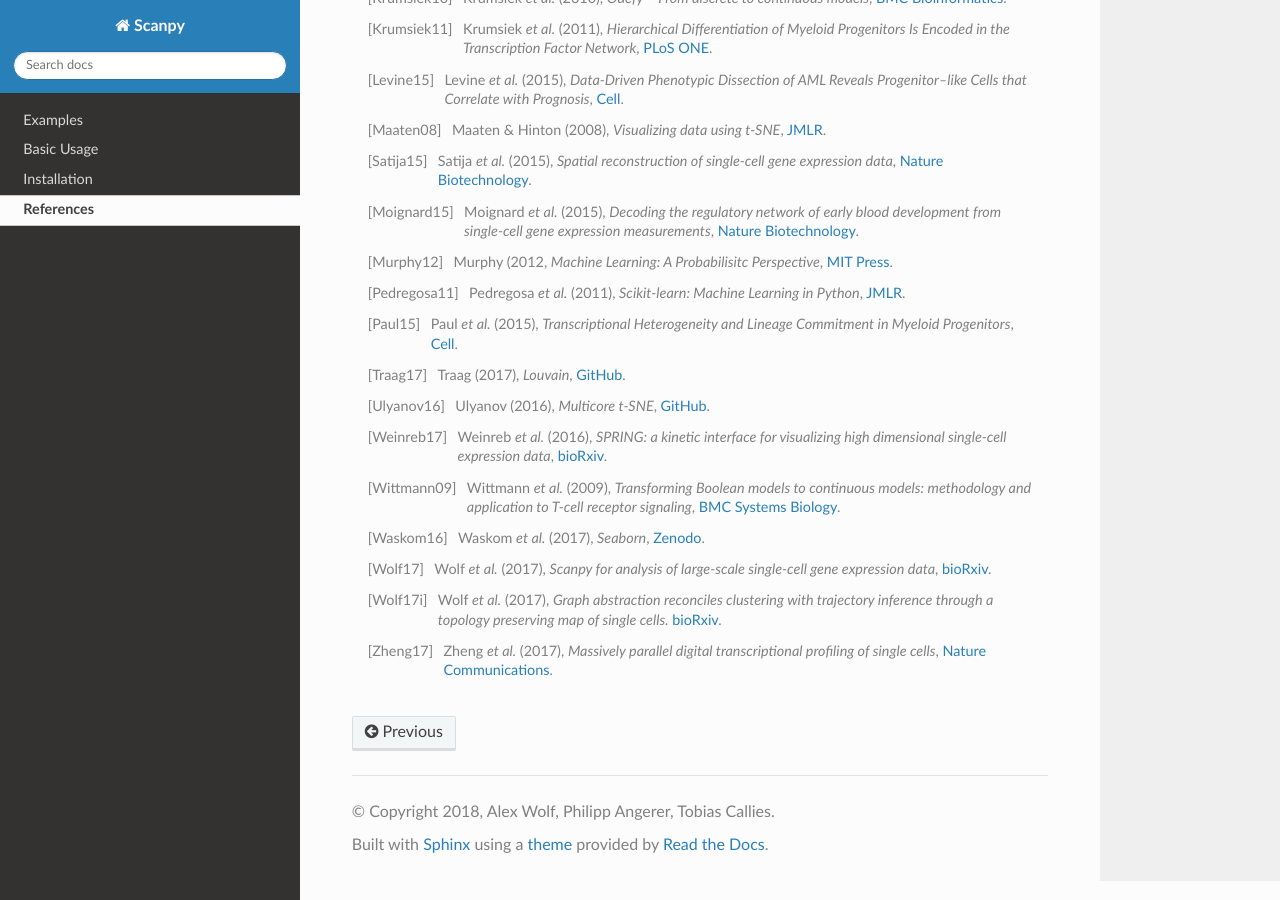
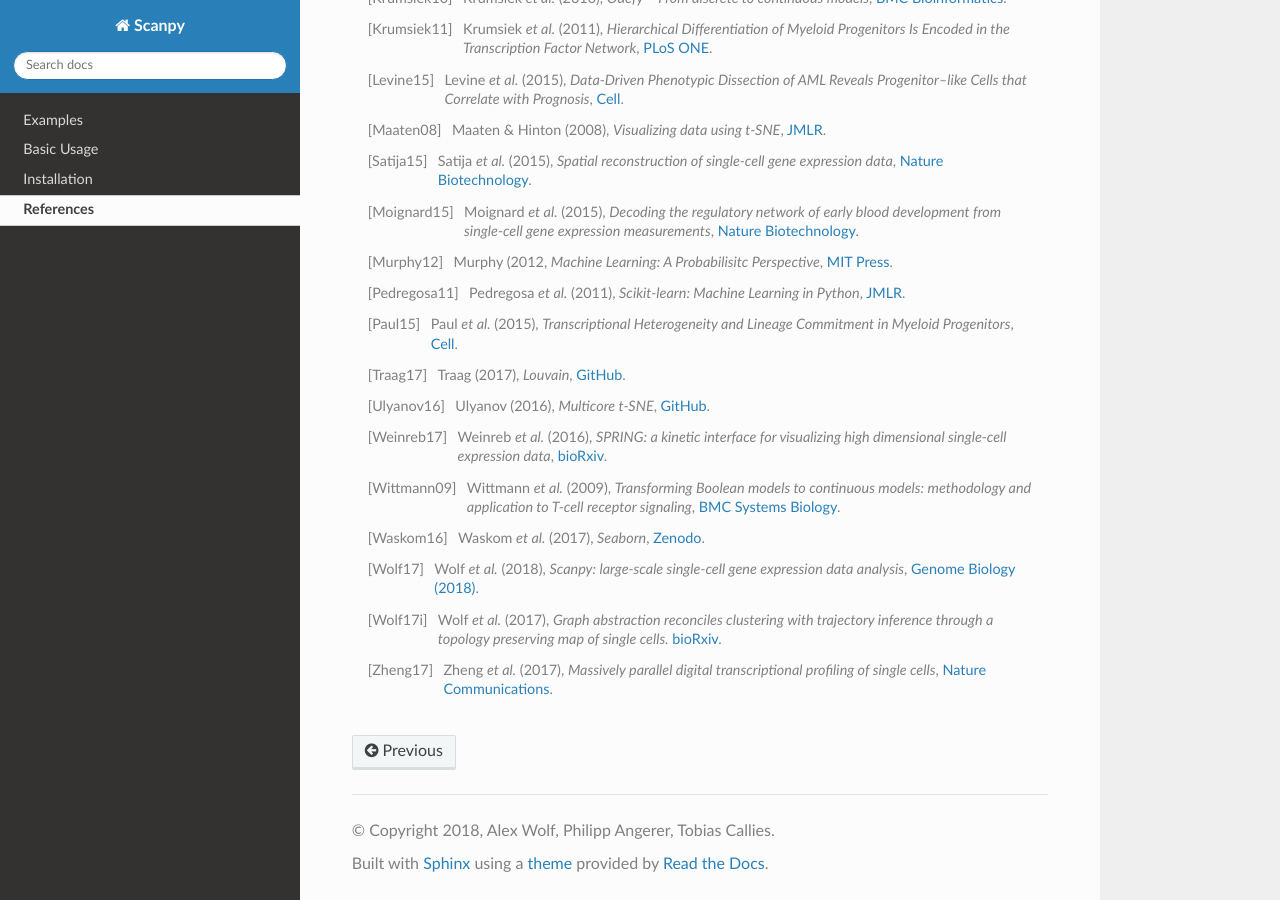
Before and after one commit to scverse/scanpy, a Sphinx documentation site: the page built from docs/references.rst, in a window 1280 px wide and 900 px high, scrolled down 807 px. Built offline with Sphinx 7.4.7 and the Read the Docs theme 2.0.0, drawn with Linux system fonts in a browser that asks for light colours; the version number could not be read and is left out.

Commit message:
updated docs

```diff
--- a/README.rst
+++ b/README.rst
@@ -24,4 +24,4 @@ Scanpy – Single-Cell Analysis in Python
    </p>
 
 Read the `documentation <https://scanpy.readthedocs.io>`_.
-If Scanpy is useful for your research, please consider citing `bioRxiv 174029 (2017) <https://doi.org/10.1101/174029>`_, soon in Genome Biology.
+If Scanpy is useful for your research, consider citing `Genome Biology (2018) <https://doi.org/10.1186/s13059-017-1382-0>`_.
--- a/docs/index.rst
+++ b/docs/index.rst
@@ -2,7 +2,7 @@
    :end-line: 24
 
 Report issues and see the code on `GitHub <https://github.com/theislab/scanpy>`_.
-If Scanpy is useful for your research, please consider citing `bioRxiv 174029 (2017) <https://doi.org/10.1101/174029>`_, soon in Genome Biology.
+If Scanpy is useful for your research, consider citing `Genome Biology (2018) <https://doi.org/10.1186/s13059-017-1382-0>`_.
 
 .. include:: release_notes.rst
 
--- a/docs/references.rst
+++ b/docs/references.rst
@@ -120,9 +120,9 @@ References
    *Seaborn*,
    `Zenodo <https://doi.org/10.5281/zenodo.54844>`__.
 
-.. [Wolf17] Wolf *et al.* (2017),
-   *Scanpy for analysis of large-scale single-cell gene expression data*,
-   `bioRxiv <https://doi.org/10.1101/174029>`__.
+.. [Wolf17] Wolf *et al.* (2018),
+   *Scanpy: large-scale single-cell gene expression data analysis*,
+   `Genome Biology (2018) <https://doi.org/10.1186/s13059-017-1382-0>`_.
 
 .. [Wolf17i] Wolf *et al.* (2017),
    *Graph abstraction reconciles clustering with trajectory inference through a topology preserving map of single cells.*
```
